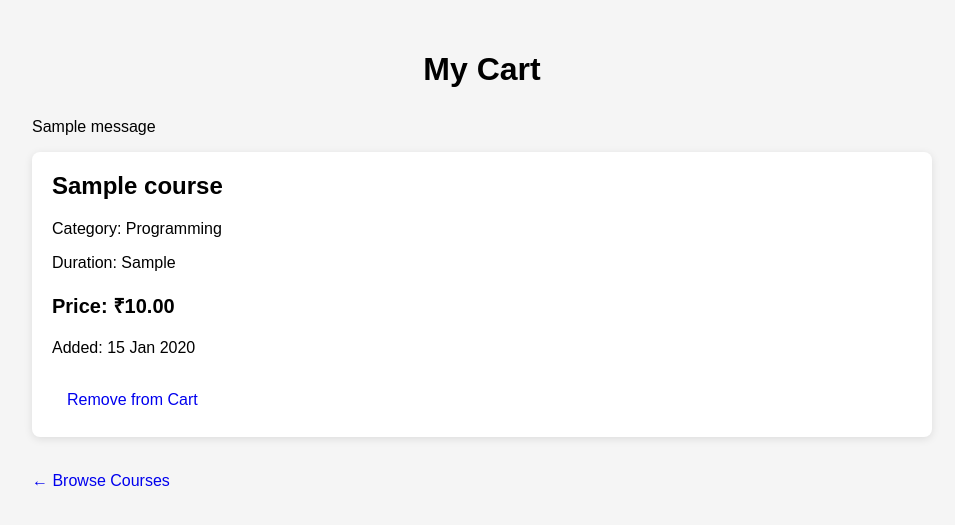
After one commit to harshmordiya/harshmordiya-Django-Project, a Django app: page /cart/ in a window 1280 px wide. The commit adds this page. Shown: the top 525 px of the page, without its empty margins (158-1113 px from the left). Run offline with Django 5.2, Linux system fonts and the light colour scheme; a user stored in the database is signed in; tables that the repository leaves empty hold one stand-in row (values such as "Sample post"); one stand-in notice (Sample message) is shown.

Commit message:
Implement task 12 adding and removing cart

```diff
--- a/Harsh/urls.py
+++ b/Harsh/urls.py
@@ -39,4 +39,7 @@ urlpatterns = [
     path("reset-password/", reset_password_view, name="reset_password"),
     path("courses/", views.course_list_view, name="course_list"),
     path("courses/<int:course_id>/",views.course_detail_view,name="course_detail"),
+    path("cart/",views.cart_view,name="cart"),
+    path("cart/add/<int:course_id>/",views.add_to_cart,name="add_to_cart"),
+    path("cart/remove/<int:cart_id>/",views.remove_from_cart,name="remove_from_cart"),
 ]
--- a/core/models.py
+++ b/core/models.py
@@ -111,19 +111,28 @@ class Course(models.Model):
 
 class Cart(models.Model):
     cart_id = models.AutoField(primary_key=True)
-    Student = models.ForeignKey(Student,on_delete=models.CASCADE,related_name="cart_items")
 
-    Course = models.ForeignKey(Course,on_delete=models.CASCADE,related_name="cart_items")
+    student = models.ForeignKey(
+        Student,
+        on_delete=models.CASCADE,
+        related_name="cart_items"
+    )
+
+    course = models.ForeignKey(
+        Course,
+        on_delete=models.CASCADE,
+        related_name="cart_items"
+    )
 
     added_at = models.DateTimeField(auto_now_add=True)
 
-class Meta:
-    constraints = [
-        models.UniqueConstraint(
-            fields=["student", "course"],
-            name="unique_student_course_cart"
-        )
-    ]
+    class Meta:
+        constraints = [
+            models.UniqueConstraint(
+                fields=["student", "course"],
+                name="unique_student_course_cart"
+            )
+        ]
 
-def __str__(self):
-    return f"{self.Student} - {self.Course}"
+    def __str__(self):
+        return f"{self.student} - {self.course}"
--- /dev/null
+++ b/core/templates/cart.html
@@ -0,0 +1,185 @@
+<!DOCTYPE html>
+<html lang="en">
+
+<head>
+
+    <meta charset="UTF-8">
+
+    <meta
+        name="viewport"
+        content="width=device-width, initial-scale=1.0"
+    >
+
+    <title>My Cart</title>
+
+    <style>
+
+        body {
+            font-family: Arial, sans-serif;
+            margin: 0;
+            padding: 30px;
+            background: #f5f5f5;
+        }
+
+        .container {
+            max-width: 900px;
+            margin: auto;
+        }
+
+        h1 {
+            text-align: center;
+            margin-bottom: 30px;
+        }
+
+        .cart-item {
+            background: white;
+            padding: 20px;
+            margin-bottom: 15px;
+            border-radius: 8px;
+            box-shadow: 0 2px 8px rgba(0, 0, 0, 0.1);
+        }
+
+        .cart-item h2 {
+            margin-top: 0;
+        }
+
+        .price {
+            font-size: 20px;
+            font-weight: bold;
+        }
+
+        .remove-button {
+            display: inline-block;
+            margin-top: 10px;
+            padding: 8px 15px;
+            text-decoration: none;
+            border-radius: 5px;
+        }
+
+        .empty {
+            text-align: center;
+            padding: 40px;
+            background: white;
+            border-radius: 8px;
+        }
+
+        .back-button {
+            display: inline-block;
+            margin-top: 20px;
+            text-decoration: none;
+        }
+
+    </style>
+
+</head>
+
+
+<body>
+
+<div class="container">
+
+    <h1>
+        My Cart
+    </h1>
+
+
+    {% if messages %}
+
+        {% for message in messages %}
+
+            <p>
+                {{ message }}
+            </p>
+
+        {% endfor %}
+
+    {% endif %}
+
+
+    {% if cart_items %}
+
+        {% for item in cart_items %}
+
+            <div class="cart-item">
+
+                <h2>
+                    {{ item.course.title }}
+                </h2>
+
+
+                <p>
+
+                    Category:
+
+                    {{ item.course.get_category_display }}
+
+                </p>
+
+
+                <p>
+
+                    Duration:
+
+                    {{ item.course.duration }}
+
+                </p>
+
+
+                <p class="price">
+
+                    Price:
+
+                    ₹{{ item.course.price }}
+
+                </p>
+
+
+                <p>
+
+                    Added:
+
+                    {{ item.added_at|date:"d M Y" }}
+
+                </p>
+
+
+                <a
+                    href="{% url 'remove_from_cart' item.cart_id %}"
+                    class="remove-button"
+                >
+                    Remove from Cart
+                </a>
+
+            </div>
+
+        {% endfor %}
+
+    {% else %}
+
+        <div class="empty">
+
+            <h2>
+                Your cart is empty
+            </h2>
+
+            <p>
+                Browse courses and add one to your cart.
+            </p>
+
+        </div>
+
+    {% endif %}
+
+
+    <a
+        href="{% url 'course_list' %}"
+        class="back-button"
+    >
+        ← Browse Courses
+    </a>
+
+</div>
+
+</body>
+
+</html>
--- a/core/views.py
+++ b/core/views.py
@@ -8,11 +8,12 @@ from django.core.mail import send_mail
 from django.utils import timezone
 from django.db.models import Q
 from django.core.paginator import Paginator
+from django.contrib import messages
 
 # Create your views here.
 
 from .forms import RegistrationForm
-from .models import Course, PasswordResetOTP, Course
+from .models import Cart, Course, PasswordResetOTP ,Student
 
 
 def register_view(request):
@@ -289,3 +290,98 @@ def course_detail_view(request, course_id):
             "course": course
         }
     )
+
+@login_required
+def add_to_cart(request, course_id):
+
+    course = get_object_or_404(
+        Course,
+        course_id=course_id,
+        is_active=True
+    )
+
+    student = Student.objects.filter(
+        email=request.user.email
+    ).first()
+
+    if not student:
+        messages.error(
+            request,
+            "No student profile found for this account."
+        )
+
+        return redirect("course_detail", course_id=course_id)
+
+    cart_item, created = Cart.objects.get_or_create(
+        student=student,
+        course=course
+    )
+
+    if created:
+        messages.success(
+            request,
+            "Course added to cart successfully!"
+        )
+    else:
+        messages.info(
+            request,
+            "This course is already in your cart."
+        )
+
+    return redirect("cart")
+
+@login_required
+def remove_from_cart(request, cart_id):
+
+    try:
+        student = Student.objects.get(
+            email=request.user.email
+        )
+    except Student.DoesNotExist:
+        messages.error(
+            request,
+            "Student profile not found."
+        )
+        return redirect("cart")
+
+    cart_item = get_object_or_404(
+        Cart,
+        cart_id=cart_id,
+        student=student
+    )
+
+    cart_item.delete()
+
+    messages.success(
+        request,
+        "Course removed from cart."
+    )
+
+    return redirect("cart")
+
+@login_required
+def cart_view(request):
+
+    student = Student.objects.filter(
+        email=request.user.email
+    ).first()
+
+    if not student:
+        messages.error(
+            request,
+            "No student profile found for this account."
+        )
+
+        return redirect("course_list")
+
+    cart_items = Cart.objects.filter(
+        student=student
+    ).select_related("course")
+
+    return render(
+        request,
+        "cart.html",
+        {
+            "cart_items": cart_items
+        }
+    )
```
Also changed, not shown: core/templates/course_detail.html (+62 -14 lines), core/templates/course_list.html (+8 -0 lines), core/migrations/0006_rename_course_cart_course_and_more.py (added).
